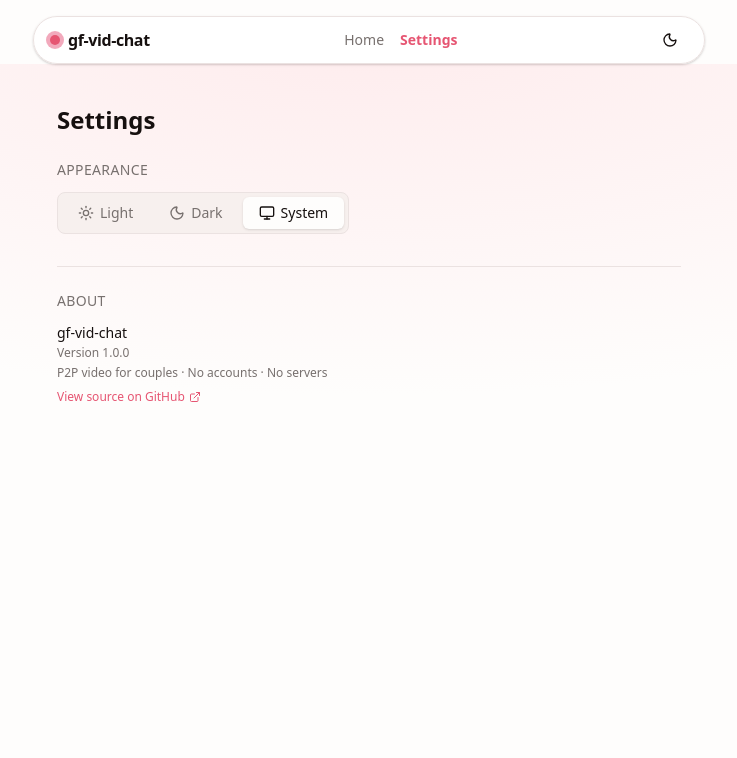
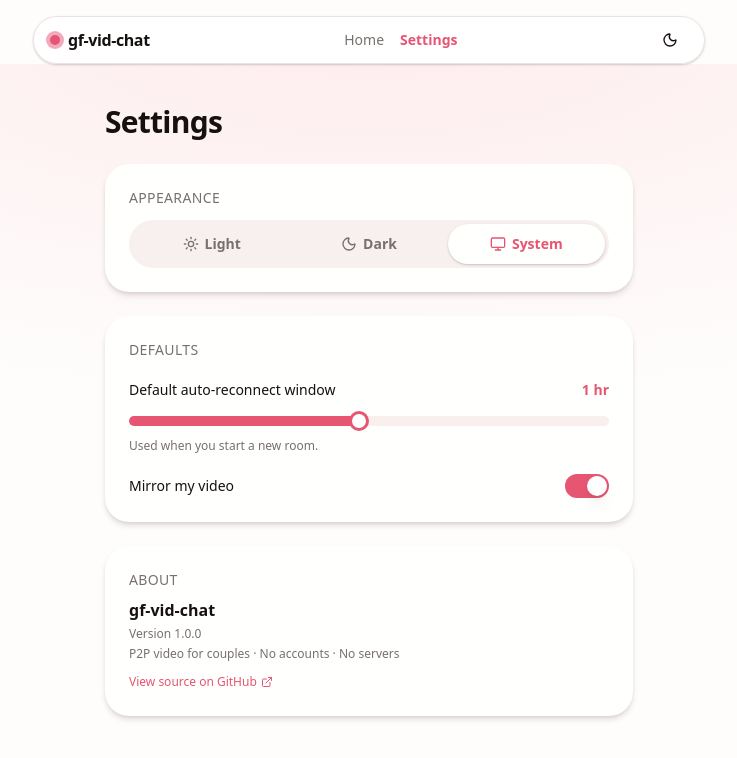
Before and after one commit to carlomigueldy/gf-vid-chat, a React (Vite) app: page /settings in a window 1280 px wide. Shown: the top 758 px of the page, without its empty margins (271-1008 px from the left). Built offline with nearby package versions, Linux system fonts and the light colour scheme.

Commit message:
feat: structured Settings with Appearance, Defaults, and About cards

```diff
--- a/src/components/ui/switch.tsx
+++ b/src/components/ui/switch.tsx
@@ -6,6 +6,7 @@ export interface SwitchProps {
   disabled?: boolean
   className?: string
   id?: string
+  'aria-label'?: string
 }
 
 export function Switch({
@@ -14,12 +15,14 @@ export function Switch({
   disabled,
   className,
   id,
+  'aria-label': ariaLabel,
 }: SwitchProps) {
   return (
     <button
       id={id}
       role="switch"
       aria-checked={checked}
+      aria-label={ariaLabel}
       disabled={disabled}
       onClick={() => onCheckedChange(!checked)}
       className={cn(
--- a/src/pages/settings-page.tsx
+++ b/src/pages/settings-page.tsx
@@ -1,109 +1,95 @@
 import { motion } from 'framer-motion'
 import { Sun, Moon, Monitor, ExternalLink } from 'lucide-react'
 import { PageContainer } from '@/components/layout/page-container'
+import { Card } from '@/components/ui/card'
+import { Switch } from '@/components/ui/switch'
+import { SegmentedControl, type SegmentedOption } from '@/components/ui/segmented-control'
 import { useTheme } from '@/hooks/use-theme'
+import { usePreferences } from '@/hooks/use-preferences'
+import { formatDuration } from '@/lib/format'
 import { pageVariants } from '@/lib/animations'
-import { cn } from '@/lib/utils'
 import type { Theme } from '@/types'
 
-const THEME_OPTIONS: { value: Theme; label: string; Icon: React.ComponentType<{ className?: string }> }[] = [
-  { value: 'light',  label: 'Light',  Icon: Sun },
-  { value: 'dark',   label: 'Dark',   Icon: Moon },
+const THEME_OPTIONS: SegmentedOption<Theme>[] = [
+  { value: 'light', label: 'Light', Icon: Sun },
+  { value: 'dark', label: 'Dark', Icon: Moon },
   { value: 'system', label: 'System', Icon: Monitor },
 ]
 
+const MIN_MS = 300_000
+const MAX_MS = 7_200_000
+const STEP_MS = 300_000
+
 export default function SettingsPage() {
   const { theme, setTheme } = useTheme()
-
-  function handleThemeKeyDown(e: React.KeyboardEvent, index: number) {
-    if (e.key === 'ArrowRight') {
-      const next = THEME_OPTIONS[(index + 1) % THEME_OPTIONS.length]
-      setTheme(next.value)
-    } else if (e.key === 'ArrowLeft') {
-      const prev = THEME_OPTIONS[(index - 1 + THEME_OPTIONS.length) % THEME_OPTIONS.length]
-      setTheme(prev.value)
-    }
-  }
+  const { defaultTimeoutMs, setDefaultTimeoutMs, mirrorVideo, setMirrorVideo } = usePreferences()
+  const pct = ((defaultTimeoutMs - MIN_MS) / (MAX_MS - MIN_MS)) * 100
 
   return (
-    <motion.div
-      variants={pageVariants}
-      initial="initial"
-      animate="animate"
-      exit="exit"
-      className="flex-1 bg-warm-gradient"
-    >
-      <PageContainer>
-        <main>
-          <h1 className="text-2xl font-bold text-[var(--foreground)] mb-6">
-            Settings
-          </h1>
+    <motion.div variants={pageVariants} initial="initial" animate="animate" exit="exit" className="flex-1 bg-warm-gradient">
+      <PageContainer className="max-w-xl">
+        <main className="space-y-6">
+          <h1 className="font-display text-3xl font-semibold tracking-tight text-[var(--foreground)]">Settings</h1>
 
-          <section aria-labelledby="appearance-heading">
-            <h2
-              id="appearance-heading"
-              className="text-sm font-medium text-[var(--muted-foreground)] uppercase tracking-wide mb-3"
-            >
-              Appearance
-            </h2>
+          <Card className="space-y-3 p-6">
+            <h2 className="text-sm font-medium uppercase tracking-wide text-[var(--muted-foreground)]">Appearance</h2>
+            <SegmentedControl options={THEME_OPTIONS} value={theme} onChange={setTheme} ariaLabel="Theme" layoutId="theme-thumb" />
+          </Card>
 
-            <div
-              role="radiogroup"
-              aria-label="Theme"
-              className="inline-flex rounded-lg border border-[var(--border)] p-1 gap-1 bg-[var(--muted)]"
-            >
-              {THEME_OPTIONS.map(({ value, label, Icon }, index) => (
-                <button
-                  key={value}
-                  role="radio"
-                  aria-checked={theme === value}
-                  tabIndex={theme === value ? 0 : -1}
-                  onClick={() => setTheme(value)}
-                  onKeyDown={(e) => handleThemeKeyDown(e, index)}
-                  className={cn(
-                    'flex items-center gap-1.5 rounded-md px-4 py-1.5 text-sm font-medium transition-colors duration-150 focus-visible:outline-none focus-visible:ring-2 focus-visible:ring-[var(--ring)] focus-visible:ring-offset-1',
-                    theme === value
-                      ? 'bg-[var(--background)] text-[var(--foreground)] shadow-sm'
-                      : 'text-[var(--muted-foreground)] hover:text-[var(--foreground)]'
-                  )}
-                >
-                  <Icon className="size-4" aria-hidden="true" />
-                  {label}
-                </button>
-              ))}
+          <Card className="space-y-5 p-6">
+            <h2 className="text-sm font-medium uppercase tracking-wide text-[var(--muted-foreground)]">Defaults</h2>
+
+            <div>
+              <div className="mb-2 flex items-center justify-between">
+                <label htmlFor="default-timeout" className="text-sm font-medium text-[var(--foreground)]">
+                  Default auto-reconnect window
+                </label>
+                <span className="font-display text-sm font-semibold text-[var(--primary)]" aria-live="polite">
+                  {formatDuration(defaultTimeoutMs)}
+                </span>
+              </div>
+              <input
+                id="default-timeout"
+                type="range"
+                min={MIN_MS}
+                max={MAX_MS}
+                step={STEP_MS}
+                value={defaultTimeoutMs}
+                onChange={(e) => setDefaultTimeoutMs(Number(e.target.value))}
+                aria-label="Default auto-reconnect window"
+                aria-valuetext={formatDuration(defaultTimeoutMs)}
+                style={{ background: `linear-gradient(to right, var(--primary) ${pct}%, var(--secondary) ${pct}%)` }}
+                className="w-full h-2.5 appearance-none rounded-full cursor-pointer
+                  [&::-webkit-slider-thumb]:appearance-none [&::-webkit-slider-thumb]:size-5 [&::-webkit-slider-thumb]:rounded-full [&::-webkit-slider-thumb]:bg-white [&::-webkit-slider-thumb]:border-[3px] [&::-webkit-slider-thumb]:border-[var(--primary)] [&::-webkit-slider-thumb]:shadow-warm [&::-webkit-slider-thumb]:cursor-pointer
+                  [&::-moz-range-thumb]:size-5 [&::-moz-range-thumb]:rounded-full [&::-moz-range-thumb]:bg-white [&::-moz-range-thumb]:border-[3px] [&::-moz-range-thumb]:border-[var(--primary)] [&::-moz-range-thumb]:cursor-pointer
+                  focus-visible:outline-none focus-visible:ring-2 focus-visible:ring-[var(--ring)] focus-visible:ring-offset-2"
+              />
+              <p className="mt-1.5 text-xs text-[var(--muted-foreground)]">Used when you start a new room.</p>
             </div>
-          </section>
 
-          <section
-            aria-labelledby="about-heading"
-            className="mt-8 pt-6 border-t border-[var(--border)]"
-          >
-            <h2
-              id="about-heading"
-              className="text-sm font-medium text-[var(--muted-foreground)] uppercase tracking-wide mb-3"
-            >
-              About
-            </h2>
+            <div className="flex items-center justify-between">
+              <label htmlFor="mirror-toggle" className="text-sm font-medium text-[var(--foreground)]">
+                Mirror my video
+              </label>
+              <Switch id="mirror-toggle" aria-label="Mirror my video" checked={mirrorVideo} onCheckedChange={setMirrorVideo} className="ml-4" />
+            </div>
+          </Card>
 
-            <p className="text-sm font-medium text-[var(--foreground)]">
-              gf&#8209;vid&#8209;chat
-            </p>
-            <p className="text-xs text-[var(--muted-foreground)] mt-0.5">
-              Version 1.0.0
-            </p>
-            <p className="text-xs text-[var(--muted-foreground)] mt-1">
-              P2P video for couples · No accounts · No servers
-            </p>
+          <Card className="space-y-1 p-6">
+            <h2 className="mb-2 text-sm font-medium uppercase tracking-wide text-[var(--muted-foreground)]">About</h2>
+            <p className="font-display text-base font-semibold text-[var(--foreground)]">gf&#8209;vid&#8209;chat</p>
+            <p className="text-xs text-[var(--muted-foreground)]">Version 1.0.0</p>
+            <p className="text-xs text-[var(--muted-foreground)]">P2P video for couples · No accounts · No servers</p>
             <a
-              href="https://github.com"
+              href="https://github.com/carlomigueldy/gf-vid-chat"
               target="_blank"
               rel="noopener noreferrer"
-              className="inline-flex items-center gap-1 text-xs text-[var(--primary)] hover:underline underline-offset-4 mt-2 transition-opacity hover:opacity-80"
+              className="mt-2 inline-flex items-center gap-1 text-xs text-[var(--primary)] underline-offset-4 transition-opacity hover:opacity-80 hover:underline"
             >
               View source on GitHub
               <ExternalLink className="size-3" aria-hidden="true" />
             </a>
-          </section>
+          </Card>
         </main>
       </PageContainer>
     </motion.div>
```
Also changed, not shown: 1 other file (tests, documents, lock files or other folders).
